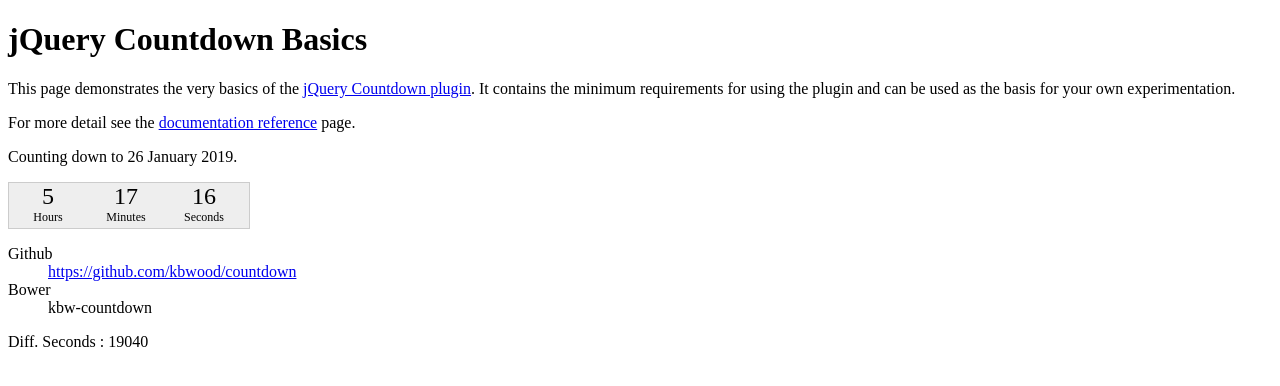
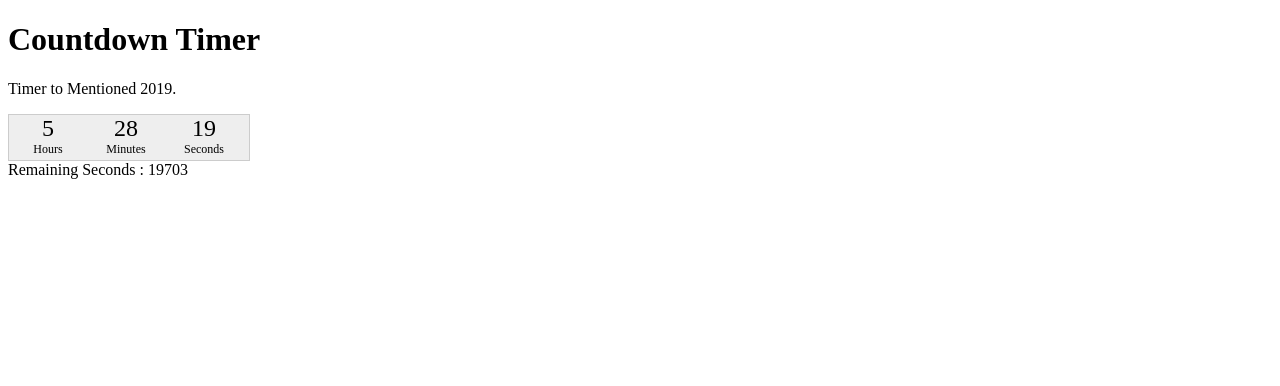
Before and after one commit to Janarthanana/tic-toc-down, a plain HTML site: page index.html in a window 1280 px wide. Drawn offline with nearby package versions, Linux system fonts and the light colour scheme.

Commit message:
Working with edited countdown and finished

```diff
--- a/index.html
+++ b/index.html
@@ -12,87 +12,33 @@
 <script src="js/jquery.countdown.js"></script>
 <script>
 
-	$(function () {
+$(function () {
 		var d2 = new Date();
 		var d1 = new Date();
-var d1 = new Date(d1.getFullYear() + 1, 1 - 8, 21,13,35,55);
+var d1 = new Date(d1.getFullYear() + 1, 1 - 8, 21,13,46,58);
 
-
-//var d1 = new Date("2019-06-21 13:25:00");
-/*var austDay = new Date();
-	austDay = new Date(austDay.getFullYear() + 1, 1 - 8, 21,13,31);*/
 	$('#defaultCountdown').countdown({until: d1});
 	$('#year').text(d1.getFullYear());
 
-$("#qdefaultCountdown").html("Diff. Seconds : "+((d1-d2)/1000).toString());
+$("#qdefaultCountdown").html("Remaining Seconds : "+((d1-d2)/1000).toString());
 var vw = parseInt((d1-d2));
 console.log(vw + "value");
 setTimeout("pageRedirect()", vw);
 });
-/*$(function () {*/
-	/*var austDay = new Date();
-	austDay = new Date(austDay.getFullYear() + 1, 1 - 8, 22);
-	$('#defaultCountdown').countdown({until: austDay});
-	$('#year').text(austDay.getFullYear());*/
-
-
-
-/*});
-*/
-
-
-/*setTimeout(function () {
-	var austDay = new Date();
-	austDay = new Date(austDay.getFullYear() + 1, 1 - 8, 21,12,29);
-	$('#defaultCountdown').countdown({until: austDay});
-	$('#year').text(austDay.getFullYear());
-/*onFinish: pageRedirect();
-    },2000);
-
-/*var days = parseInt(prompt("Please enter days:"));
-var seconds = new Date().getTime() / 1000;
-*/
-
-
-
-
-
-/*$(function () {
-	var austDay = new Date();
-	austDay = new Date(austDay.getFullYear() + 1, 1 - 8, 22);
-	console.log(austDay + "seconds");
-	$('#defaultCountdown').countdown({until: austDay});
-	$('#year').text(austDay.getFullYear());*/
-/*var seconds = new Date().getTime() / 1000;*/
-
-//});
-
-
-/*var seconds = days * 24 * 60 * 60;
-*/
-//console.log(seconds + " Seconds");
-
-//setTimeout("pageRedirect()", 10000);
 
 function pageRedirect() {
         window.location.replace("https://www.tutorialrepublic.com/");
     }
+
 </script>
 </head>
 <body>
-<h1>jQuery Countdown Basics</h1>
-<p>This page demonstrates the very basics of the
-	<a href="http://keith-wood.name/countdown.html">jQuery Countdown plugin</a>.
-	It contains the minimum requirements for using the plugin and
-	can be used as the basis for your own experimentation.</p>
-<p>For more detail see the <a href="http://keith-wood.name/countdownRef.html">documentation reference</a> page.</p>
-<p>Counting down to 26 January <span id="year">2014</span>.</p>
-<div id="defaultCountdown"></div>
-<dl>
-	<dt>Github</dt><dd><a href="https://github.com/kbwood/countdown">https://github.com/kbwood/countdown</a></dd>
-	<dt>Bower</dt><dd>kbw-countdown</dd>
-</dl>
-<div id="qdefaultCountdown"> </div>
+<h1>Countdown Timer</h1>
+
+<p>Timer to Mentioned <span id="year">2014</span>.</p>
+<div id="defaultCountdown"> </div>
+
+<div id="qdefaultCountdown">Seconds Remaining When u Clicked </div>
 
 </body>
 </html>
```
